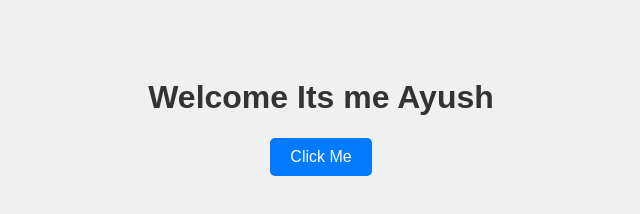
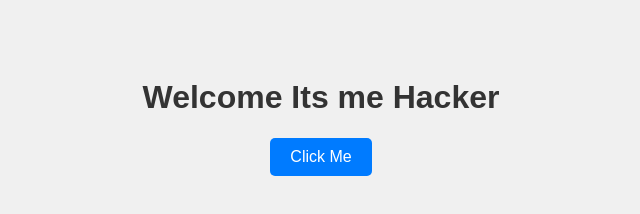
Before and after one commit to AyushPal-Minfy/gitmerge-conflct, a plain HTML site: page index.html in a window 1280 px wide. Shown: the whole page, without its empty margins (319-959 px from the left). Drawn offline with Linux system fonts and the light colour scheme.

Commit message:
heading change

```diff
--- a/index.html
+++ b/index.html
@@ -14,6 +14,7 @@
 
     h1 {
       color: #333;
+
     }
 
     button {
@@ -37,7 +38,7 @@
   </style>
 </head>
 <body>
-  <h1>Welcome Its me Ayush</h1>
+  <h1>Welcome Its me Hacker</h1>
   <button onclick="changeMessage()">Click Me</button>
   <p id="message"></p>
 
```
